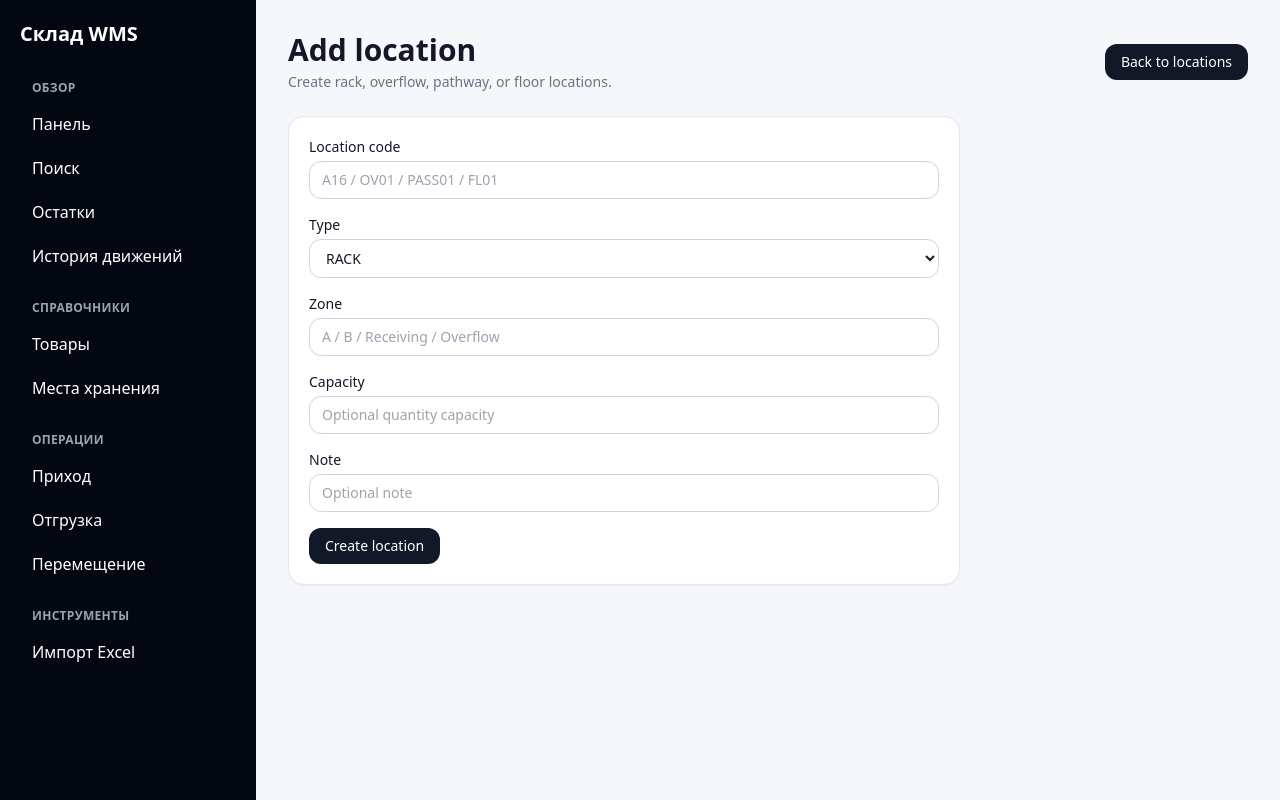
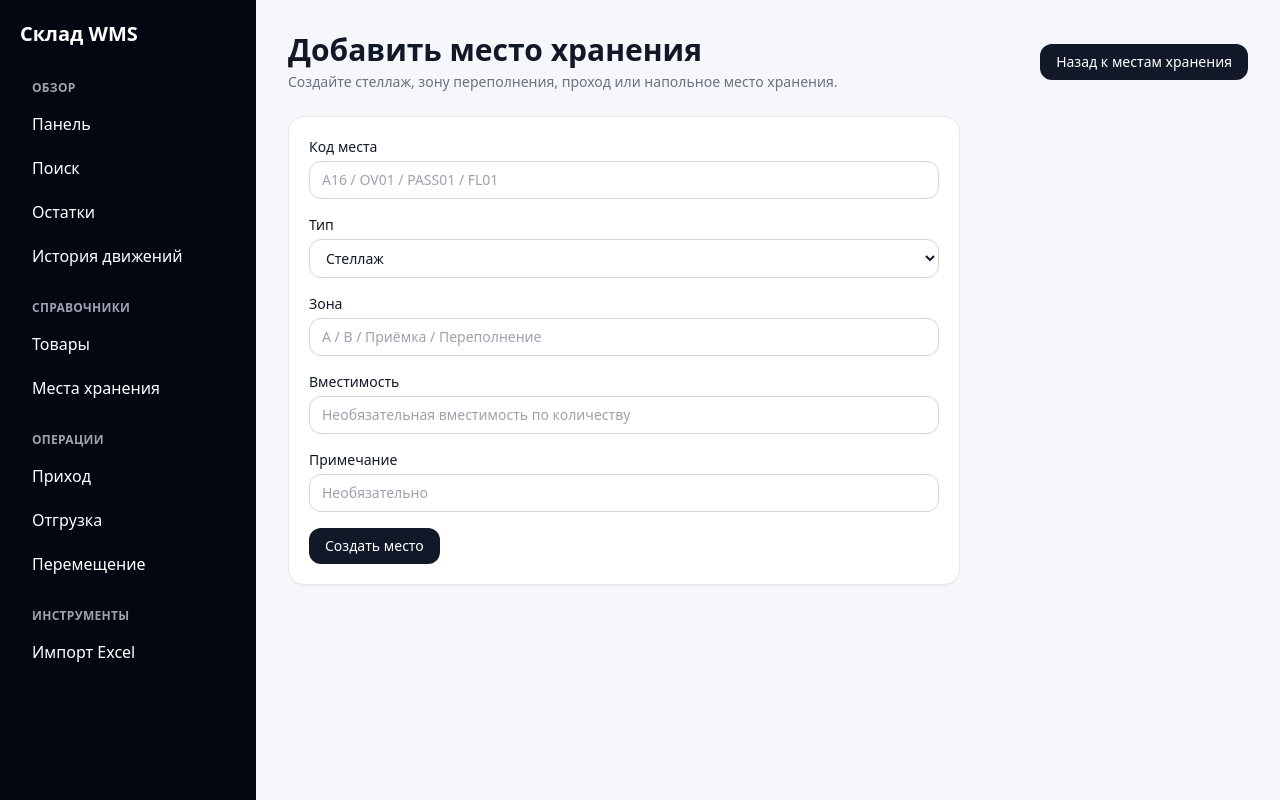
Before and after one commit to nikolayabashin-afk/warehouse, a Next.js app: page /locations/new in a window 1280 px wide. Built offline with nearby package versions, Linux system fonts and the light colour scheme.

Commit message:
Translate new location page

```diff
--- a/app/locations/new/page.tsx
+++ b/app/locations/new/page.tsx
@@ -5,24 +5,24 @@ export default function NewLocation() {
   return <div>
     <div className="mb-6 flex items-center justify-between gap-4">
       <div>
-        <h1 className="text-3xl font-bold">Add location</h1>
-        <p className="text-sm text-gray-500 mt-1">Create rack, overflow, pathway, or floor locations.</p>
+        <h1 className="text-3xl font-bold">Добавить место хранения</h1>
+        <p className="text-sm text-gray-500 mt-1">Создайте стеллаж, зону переполнения, проход или напольное место хранения.</p>
       </div>
-      <Link className="btn" href="/locations">Back to locations</Link>
+      <Link className="btn" href="/locations">Назад к местам хранения</Link>
     </div>
 
     <form action={createLocation} className="card p-5 grid gap-4 max-w-2xl">
-      <label className="text-sm font-medium">Location code<input className="input mt-1" name="code" placeholder="A16 / OV01 / PASS01 / FL01" required /></label>
-      <label className="text-sm font-medium">Type<select className="input mt-1" name="type" defaultValue="RACK">
-        <option value="RACK">RACK</option>
-        <option value="OVERFLOW">OVERFLOW</option>
-        <option value="PATHWAY">PATHWAY</option>
-        <option value="FLOOR">FLOOR</option>
+      <label className="text-sm font-medium">Код места<input className="input mt-1" name="code" placeholder="A16 / OV01 / PASS01 / FL01" required /></label>
+      <label className="text-sm font-medium">Тип<select className="input mt-1" name="type" defaultValue="RACK">
+        <option value="RACK">Стеллаж</option>
+        <option value="OVERFLOW">Переполнение</option>
+        <option value="PATHWAY">Проход</option>
+        <option value="FLOOR">Пол</option>
       </select></label>
-      <label className="text-sm font-medium">Zone<input className="input mt-1" name="zone" placeholder="A / B / Receiving / Overflow" /></label>
-      <label className="text-sm font-medium">Capacity<input className="input mt-1" name="capacity" type="number" min="1" placeholder="Optional quantity capacity" /></label>
-      <label className="text-sm font-medium">Note<input className="input mt-1" name="note" placeholder="Optional note" /></label>
-      <button className="btn w-fit">Create location</button>
+      <label className="text-sm font-medium">Зона<input className="input mt-1" name="zone" placeholder="A / B / Приёмка / Переполнение" /></label>
+      <label className="text-sm font-medium">Вместимость<input className="input mt-1" name="capacity" type="number" min="1" placeholder="Необязательная вместимость по количеству" /></label>
+      <label className="text-sm font-medium">Примечание<input className="input mt-1" name="note" placeholder="Необязательно" /></label>
+      <button className="btn w-fit">Создать место</button>
     </form>
   </div>
 }
```
